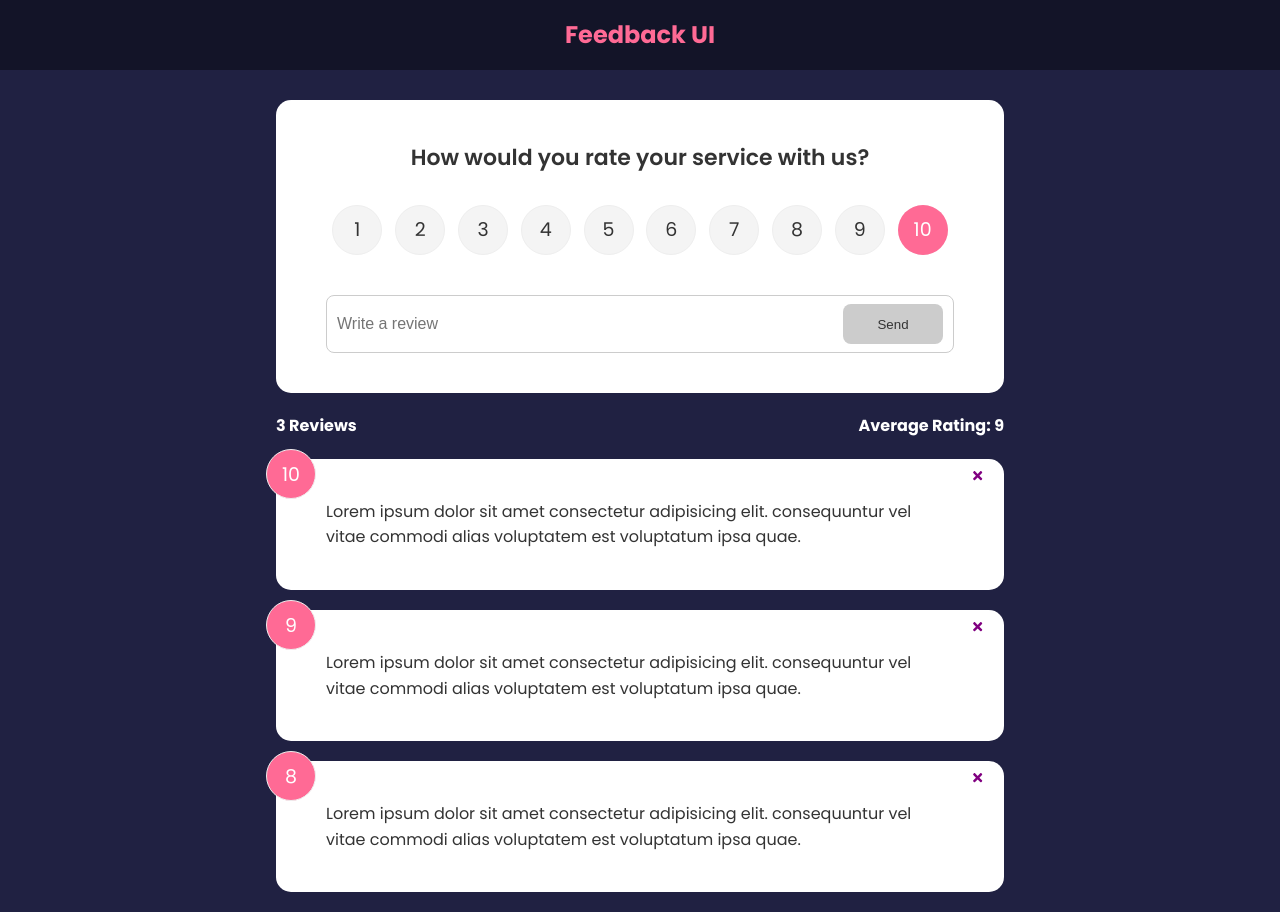
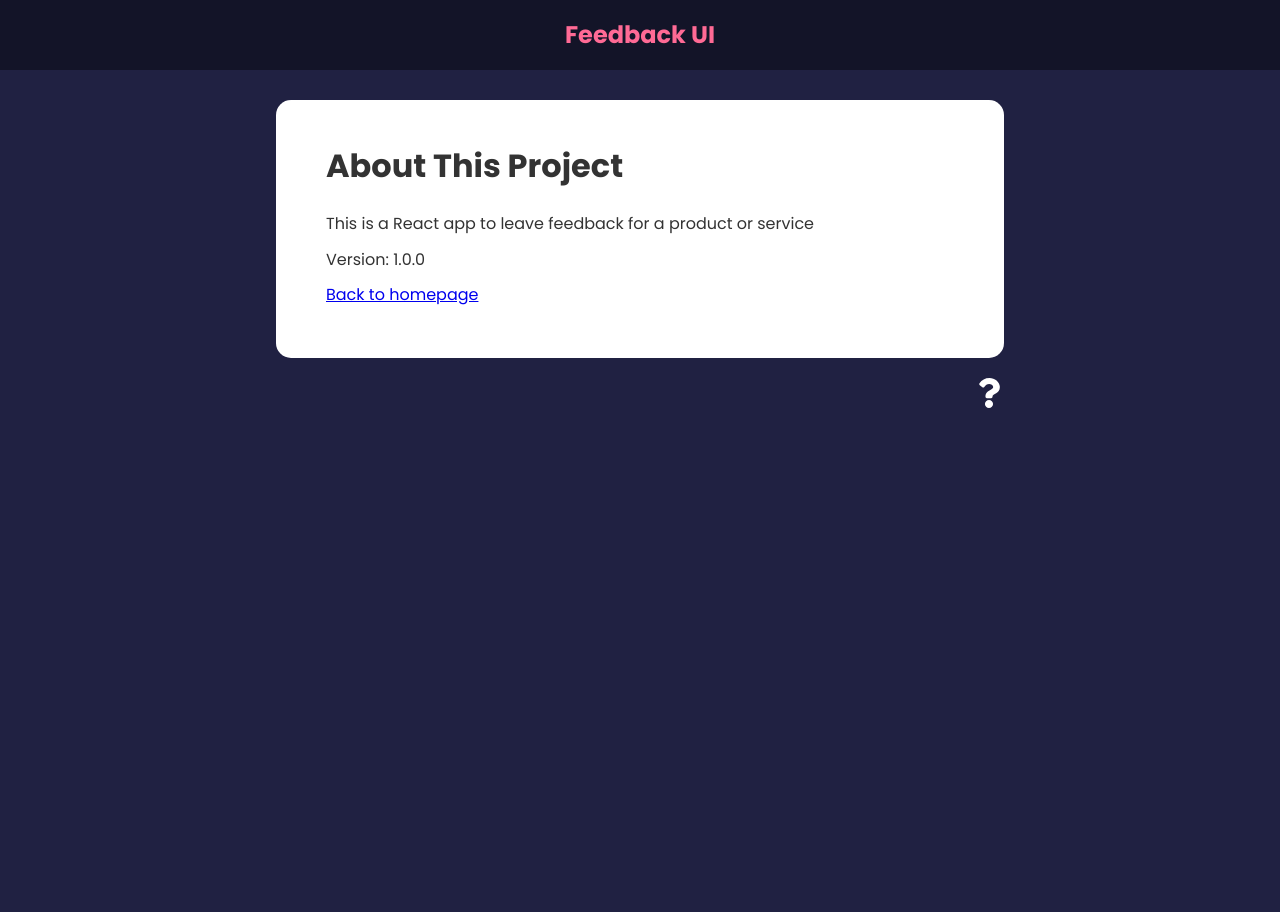
Before and after one commit to Osamadahnoun/React-Feedback-App, a React (Create React App) app: page /about in a window 1280 px wide. After the commit the page ends 800 px from the top, so only its background shows below. Built offline with nearby package versions, Linux system fonts and the light colour scheme.

Commit message:
created global state

```diff
--- a/package.json
+++ b/package.json
@@ -10,6 +10,7 @@
     "react": "^18.0.0",
     "react-dom": "^18.0.0",
     "react-icons": "^4.3.1",
+    "react-router-dom": "^6.3.0",
     "react-scripts": "5.0.1",
     "uuid": "^8.3.2",
     "web-vitals": "^2.1.4"
--- a/src/App.js
+++ b/src/App.js
@@ -1,35 +1,44 @@
-import React, { useState } from "react";
-import { v4 as uuidv4 } from "uuid";
+import React from "react";
+import { BrowserRouter as Router, Route, Routes } from "react-router-dom";
 import Header from "./components/Header/Header";
 import FeedbackList from "./components/FeedbackList/FeedbackList";
-import FeedbackData from "./data/FeedbackData";
 import FeedbackStats from "./components/FeedbackStats/FeedbackStats";
 import FeedbackForm from "./components/FeedbackForm/FeedbackForm";
+import AboutPage from "./components/pages/AboutPage";
+import { FeedbackProvider } from "./context/FeedbackContext";
+import AboutIcon from "./components/AboutIcon/AboutIcon";
 
 const App = () => {
-  const [feedback, setFeedback] = useState(FeedbackData);
+  return (
+    <FeedbackProvider>
+      <Router>
+        <Header />
+        <div className="container">
+          <Routes>
+            <Route
+              exact
+              path="/"
+              element={
+                <>
+                  <FeedbackForm
+                  // handleAdd={addFeedback}
+                  />
+                  <FeedbackStats />
+                  <FeedbackList
+                  // handleDelete={deleteFeedback}
+                  />
+                </>
+              }
+            ></Route>
 
-  const deleteFeedback = (id) => {
-    if (window.confirm("Are you sure you want to delete?")) {
-      setFeedback(feedback.filter((item) => item.id !== id));
-    }
-  };
+            {/* <AboutPage /> */}
+            <Route exact path="/about" element={<AboutPage />} />
+          </Routes>
 
-  const addFeedback = (newFeedback) => {
-    newFeedback.id = uuidv4();
-    setFeedback([newFeedback, ...feedback]);
-    console.log(newFeedback);
-  };
-
-  return (
-    <>
-      <Header />
-      <div className="container">
-        <FeedbackForm handleAdd={addFeedback} />
-        <FeedbackStats feedback={feedback} />
-        <FeedbackList feedback={feedback} handleDelete={deleteFeedback} />
-      </div>
-    </>
+          <AboutIcon />
+        </div>
+      </Router>
+    </FeedbackProvider>
   );
 };
 
--- /dev/null
+++ b/src/components/AboutIcon/AboutIcon.js
@@ -0,0 +1,15 @@
+import React from "react";
+import { FaQuestion } from "react-icons/fa";
+import { Link } from "react-router-dom";
+
+const AboutIcon = () => {
+  return (
+    <div className="about-link">
+      <Link to="/about">
+        <FaQuestion size={30} />
+      </Link>
+    </div>
+  );
+};
+
+export default AboutIcon;
--- a/src/components/FeedbackForm/FeedbackForm.js
+++ b/src/components/FeedbackForm/FeedbackForm.js
@@ -1,13 +1,16 @@
-import React, { useState } from "react";
+import React, { useState, useContext } from "react";
 import Card from "../shared/Card";
 import Button from "../shared/Button";
 import RatingSelect from "../RatingSelect/RatingSelect";
+import FeedbackContext from "../../context/FeedbackContext";
 
-const FeedbackForm = ({ handleAdd }) => {
+const FeedbackForm = () => {
   const [text, setText] = useState("");
   const [rating, setRating] = useState(10);
   const [btnDisabled, setBtnDisabled] = useState(true);
   const [message, setMessage] = useState("");
+
+  const { addFeedback } = useContext(FeedbackContext);
 
   const handleTextChange = (event) => {
     if (event.target.value === "") {
@@ -33,7 +36,7 @@
         text,
         rating,
       };
-      handleAdd(newFeedback);
+      addFeedback(newFeedback);
 
       setText("");
     }
--- a/src/components/FeedbackItem/FeedbackItem.js
+++ b/src/components/FeedbackItem/FeedbackItem.js
@@ -1,13 +1,15 @@
-import React from "react";
+import React, { useContext } from "react";
 import Card from "../shared/Card";
 import PropTypes from "prop-types";
 import { FaTimes } from "react-icons/fa";
+import FeedbackContext from "../../context/FeedbackContext";
 
-const FeedbackItem = ({ item, handleDelete }) => {
+const FeedbackItem = ({ item }) => {
+  const { deleteFeedback } = useContext(FeedbackContext);
   return (
     <Card>
       <div className="num-display">{item.rating}</div>
-      <button className="close" onClick={() => handleDelete(item.id)}>
+      <button className="close" onClick={() => deleteFeedback(item.id)}>
         <FaTimes color="purple" />
       </button>
       <div className="text-display">{item.text}</div>
--- a/src/components/FeedbackList/FeedbackList.js
+++ b/src/components/FeedbackList/FeedbackList.js
@@ -1,9 +1,11 @@
-import React, { useState } from "react";
+import React, { useContext } from "react";
 import { motion, AnimatePresence } from "framer-motion";
 import FeedbackItem from "../FeedbackItem/FeedbackItem";
-import PropTypes from "prop-types";
+import FeedbackContext from "../../context/FeedbackContext";
 
-const FeedbackList = ({ feedback, handleDelete }) => {
+const FeedbackList = () => {
+  const { feedback } = useContext(FeedbackContext);
+
   if (!feedback || feedback.length === 0) {
     return <p>No Feedback Yet</p>;
   }
@@ -26,11 +28,7 @@
             animate={{ opacity: 1 }}
             exit={{ opacity: 0 }}
           >
-            <FeedbackItem
-              key={item.id}
-              item={item}
-              handleDelete={handleDelete}
-            />
+            <FeedbackItem key={item.id} item={item} />
           </motion.div>
         ))}
       </AnimatePresence>
@@ -38,8 +36,4 @@
   );
 };
 
-FeedbackList.propTypes = {
-  feedback: PropTypes.array,
-};
-
 export default FeedbackList;
--- a/src/components/FeedbackStats/FeedbackStats.js
+++ b/src/components/FeedbackStats/FeedbackStats.js
@@ -1,7 +1,9 @@
 import React from "react";
-import PropTypes from "prop-types";
+import { useContext } from "react";
+import FeedbackContext from "../../context/FeedbackContext";
 
-const FeedbackStats = ({ feedback }) => {
+const FeedbackStats = () => {
+  const { feedback } = useContext(FeedbackContext);
   // Calculate ratings avg
   let average =
     feedback.reduce((acc, cur) => {
@@ -19,8 +21,4 @@
   );
 };
 
-FeedbackStats.propTypes = {
-  feedback: PropTypes.array.isRequired,
-};
-
 export default FeedbackStats;
--- /dev/null
+++ b/src/components/pages/AboutPage.js
@@ -0,0 +1,21 @@
+import React from "react";
+import Card from "../shared/Card";
+import { Link } from "react-router-dom";
+
+const AboutPage = () => {
+  return (
+    <Card>
+      <div className="about">
+        <h1>About This Project</h1>
+        <p>This is a React app to leave feedback for a product or service</p>
+        <p>Version: 1.0.0</p>
+
+        <p>
+          <Link to="/">Back to homepage</Link>
+        </p>
+      </div>
+    </Card>
+  );
+};
+
+export default AboutPage;
--- /dev/null
+++ b/src/context/FeedbackContext.js
@@ -0,0 +1,50 @@
+import { createContext, useState } from "react";
+import { v4 as uuidv4 } from "uuid";
+
+const FeedbackContext = createContext();
+
+export const FeedbackProvider = ({ children }) => {
+  const [feedback, setFeedback] = useState([
+    {
+      id: 1,
+      text: "This is feedback item 1",
+      rating: 10,
+    },
+    {
+      id: 2,
+      text: "This is feedback item 2",
+      rating: 7,
+    },
+    {
+      id: 3,
+      text: "This is feedback item 3",
+      rating: 4,
+    },
+  ]);
+
+  const deleteFeedback = (id) => {
+    if (window.confirm("Are you sure you want to delete?")) {
+      setFeedback(feedback.filter((item) => item.id !== id));
+    }
+  };
+
+  const addFeedback = (newFeedback) => {
+    newFeedback.id = uuidv4();
+    setFeedback([newFeedback, ...feedback]);
+    console.log(newFeedback);
+  };
+
+  return (
+    <FeedbackContext.Provider
+      value={{
+        feedback,
+        deleteFeedback,
+        addFeedback,
+      }}
+    >
+      {children}
+    </FeedbackContext.Provider>
+  );
+};
+
+export default FeedbackContext;
```
Also changed, not shown: 1 other file (tests, documents, lock files or other folders).
